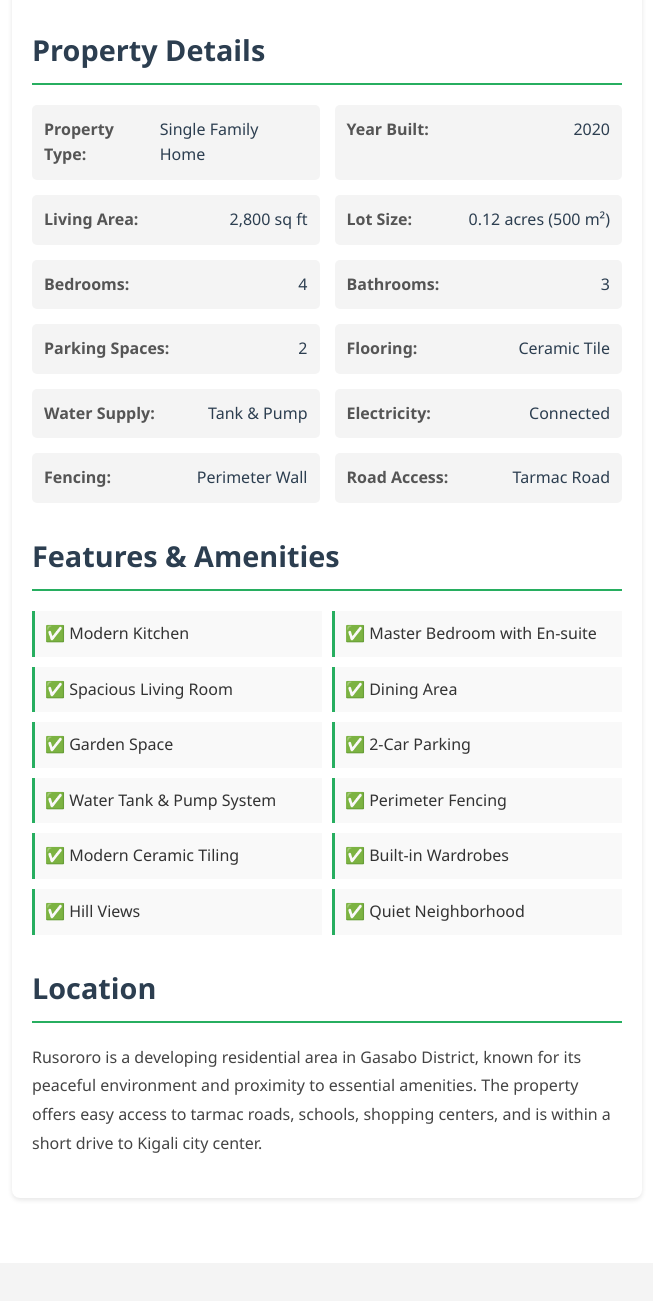
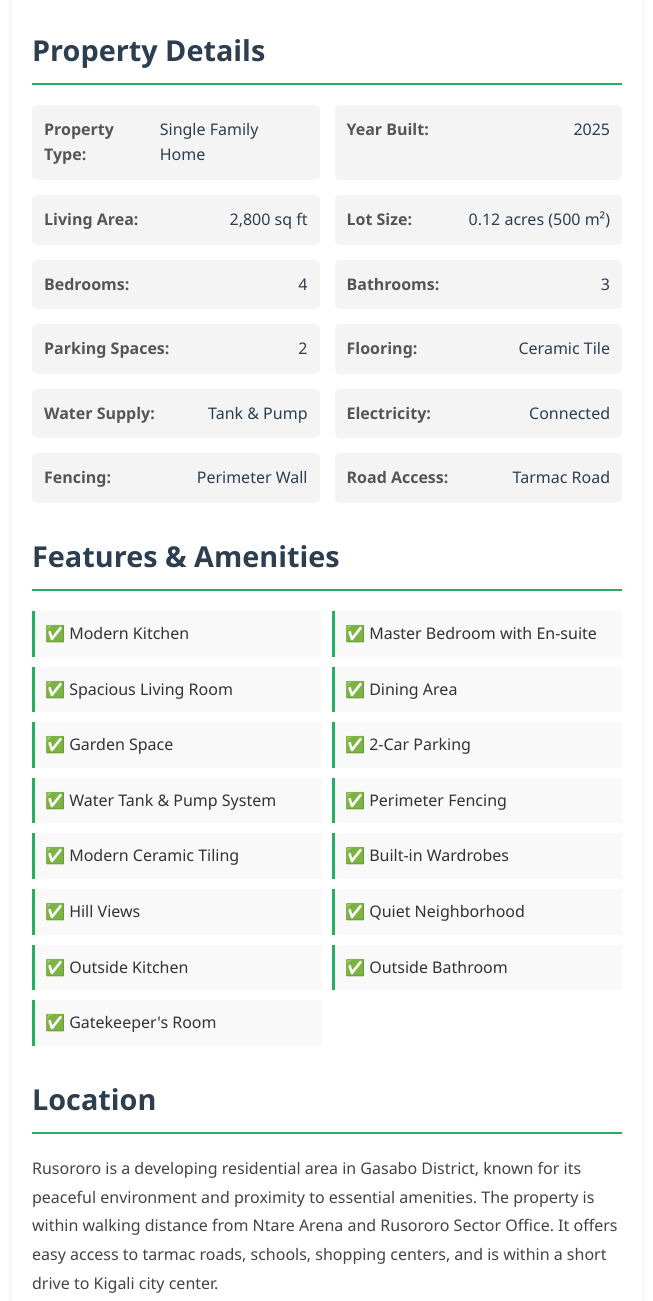
Before and after one commit to enockniyonkuru/rusororo-property-listing, a plain HTML site: page index.html in a window 1280 px wide. Shown: the part 1107-2408 px from the top of the page, without its empty margins (143-796 px from the left). Drawn offline with Linux system fonts and the light colour scheme.

Commit message:
Update property details: fix year built to 2025, add outside kitchen/bathroom and gatekeeper room, update location with Ntare Arena and Rusororo Sector Office

```diff
--- a/index.html
+++ b/index.html
@@ -756,7 +756,7 @@
                     </div>
                     <div class="spec-item">
                         <span class="spec-label" data-en="Year Built:" data-rw="Yubatswe:">Year Built:</span>
-                        <span class="spec-value">2020</span>
+                        <span class="spec-value">2025</span>
                     </div>
                     <div class="spec-item">
                         <span class="spec-label" data-en="Living Area:" data-rw="Ubuso bwo Gutura:">Living Area:</span>
@@ -815,13 +815,16 @@
                     <div class="amenity-item">✅ <span data-en="Built-in Wardrobes" data-rw="Amadulaabu">Built-in Wardrobes</span></div>
                     <div class="amenity-item">✅ <span data-en="Hill Views" data-rw="Imyemerere y'Imisozi">Hill Views</span></div>
                     <div class="amenity-item">✅ <span data-en="Quiet Neighborhood" data-rw="Ahantu Hituje">Quiet Neighborhood</span></div>
+                    <div class="amenity-item">✅ <span data-en="Outside Kitchen" data-rw="Igikoni Hanze">Outside Kitchen</span></div>
+                    <div class="amenity-item">✅ <span data-en="Outside Bathroom" data-rw="Ibyumba byo Kwiyuhagiramo Hanze">Outside Bathroom</span></div>
+                    <div class="amenity-item">✅ <span data-en="Gatekeeper's Room" data-rw="Icyumba cya Mwabuzi">Gatekeeper's Room</span></div>
                 </div>
 
                 <h2 class="section-title" data-en="Location" data-rw="Aho Iherereye">Location</h2>
                 <div class="description">
-                    <p data-en="Rusororo is a developing residential area in Gasabo District, known for its peaceful environment and proximity to essential amenities. The property offers easy access to tarmac roads, schools, shopping centers, and is within a short drive to Kigali city center."
-                       data-rw="Rusororo ni ahantu ho gutura hateye imbere mu karere ka Gasabo, hazwi ku buryo bw'umutekano n'ahantu hafi y'ibikenewe. Inzu itanga inzira yoroshye ku mihanda icike, amashuri, amaduka, kandi iri hafi y'umujyi wa Kigali.">
-                        Rusororo is a developing residential area in Gasabo District, known for its peaceful environment and proximity to essential amenities. The property offers easy access to tarmac roads, schools, shopping centers, and is within a short drive to Kigali city center.
+                    <p data-en="Rusororo is a developing residential area in Gasabo District, known for its peaceful environment and proximity to essential amenities. The property is within walking distance from Ntare Arena and Rusororo Sector Office. It offers easy access to tarmac roads, schools, shopping centers, and is within a short drive to Kigali city center."
+                       data-rw="Rusororo ni ahantu ho gutura hateye imbere mu karere ka Gasabo, hazwi ku buryo bw'umutekano n'ahantu hafi y'ibikenewe. Inzu iri mu mahoro atukura Ntare Arena na Rusororo Sector Office. Itanga inzira yoroshye ku mihanda icike, amashuri, amaduka, kandi iri hafi y'umujyi wa Kigali.">
+                        Rusororo is a developing residential area in Gasabo District, known for its peaceful environment and proximity to essential amenities. The property is within walking distance from Ntare Arena and Rusororo Sector Office. It offers easy access to tarmac roads, schools, shopping centers, and is within a short drive to Kigali city center.
                     </p>
                 </div>
             </div>
```
